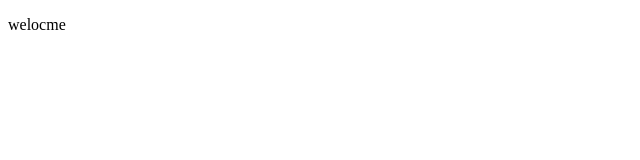
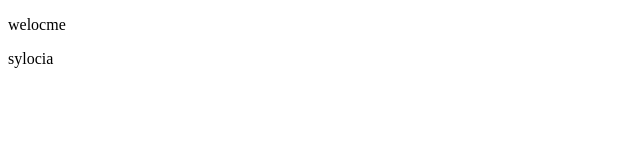
Before and after one commit to renucs037/git-vesions, a plain HTML site: page index.html in a window 1280 px wide. Shown: the full height of the page, 0-640 px from the left. Drawn offline with Linux system fonts and the light colour scheme.

Commit message:
Update index.html

```diff
--- a/index.html
+++ b/index.html
@@ -7,5 +7,6 @@
   </head>
   <body>
     <p>welocme</p>
+    <p>sylocia</p>
   </body>
 </html>
```
